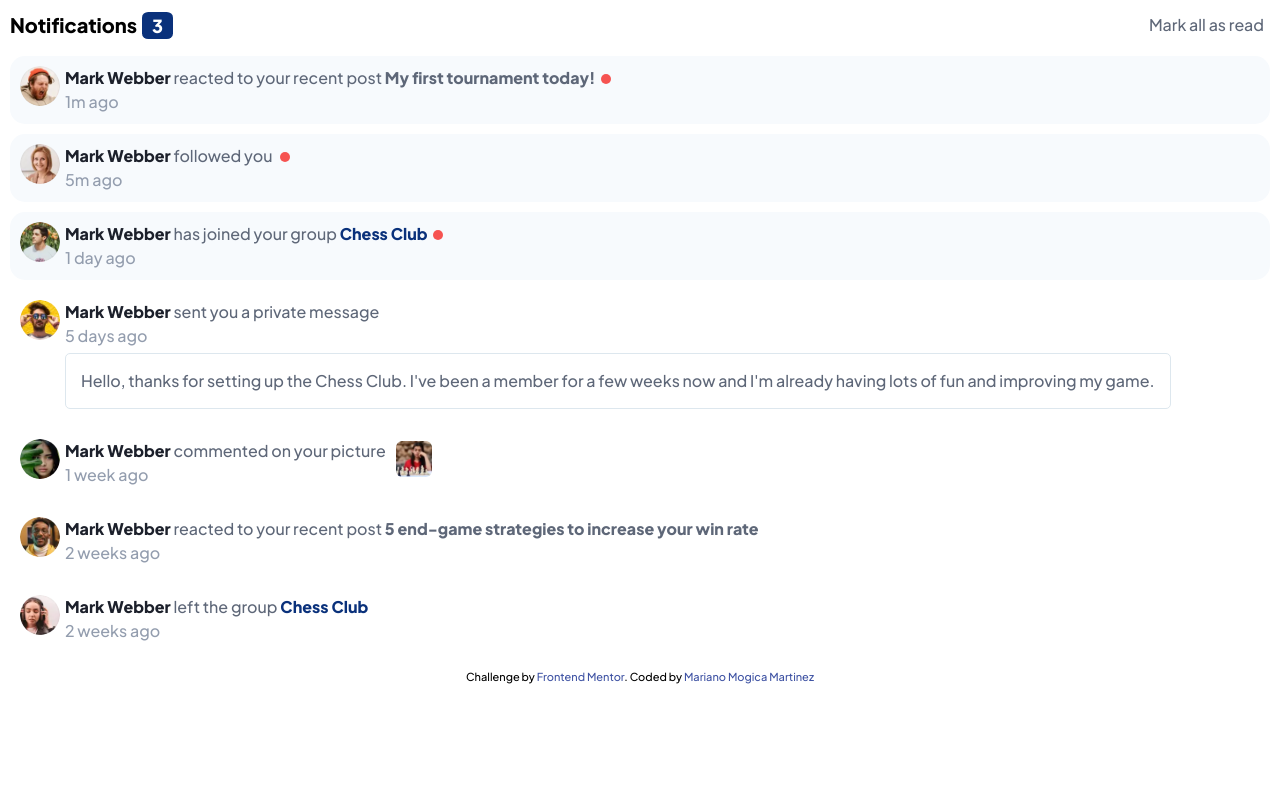
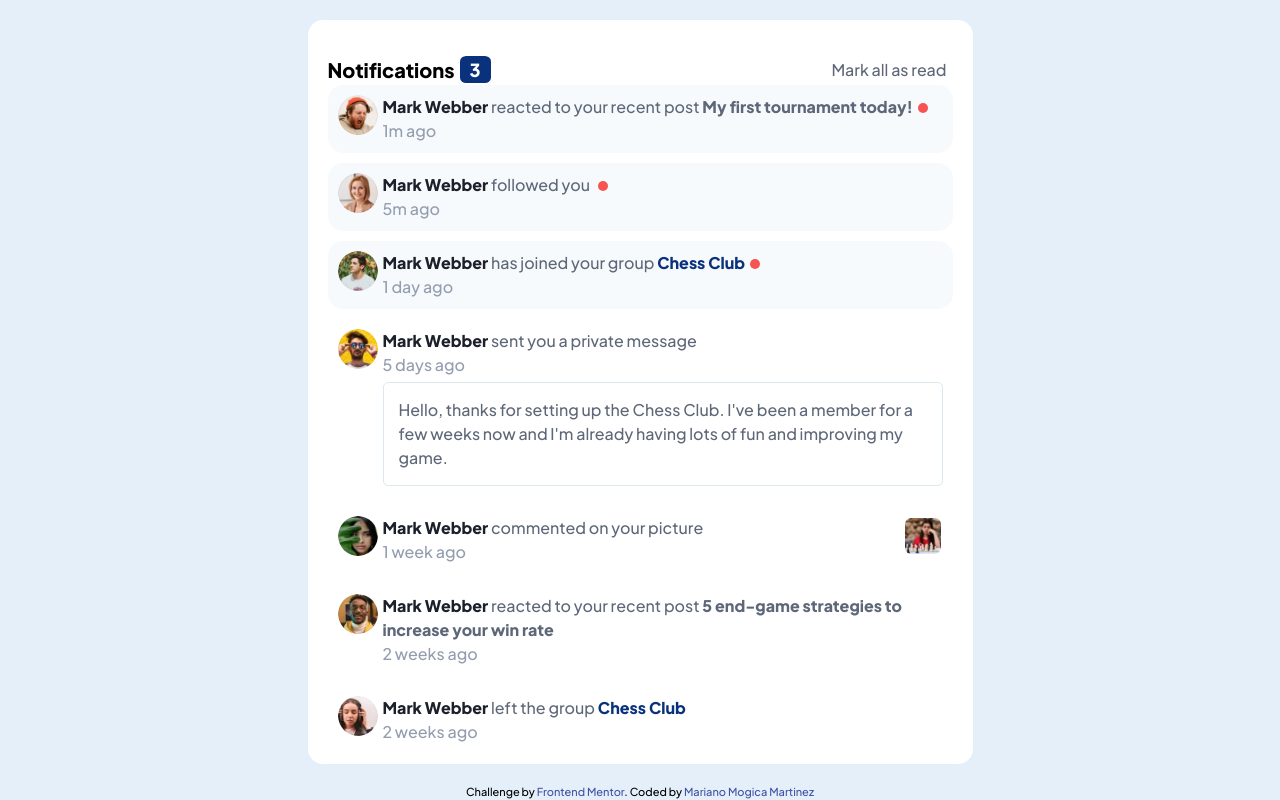
Before and after one commit to Mariano7M/fm-notifications-page, a React (Vite) app: page / in a window 1280 px wide. Built offline with nearby package versions, Linux system fonts and the light colour scheme.

Commit message:
Feat: Adding styles for desktop devices

```diff
--- a/src/App.css
+++ b/src/App.css
@@ -1,3 +1,10 @@
 .app {
-	padding: 10px;
+	min-height: 100vh;
+	height: auto;
+	display: flex;
+	flex-direction: column;
+	justify-content: space-between;
+	align-items: center;
+	align-content: center;
+	gap: 20px;
 }
--- a/src/App.jsx
+++ b/src/App.jsx
@@ -1,106 +1,11 @@
+import Notifications from './components/Notifications'
 import Footer from './components/Footer'
-import NotificationList from './components/NotificationsList'
-import NotificationHeader from './components/NotificationHeader'
 import './App.css'
-import { useState } from 'react'
-
-const initialNotifications = [
-	{
-		id: '01',
-		profilePicture: 'avatar-mark-webber.webp',
-		user: 'Mark Webber',
-		type: 'REACTION_TO_POST',
-		postName: 'My first tournament today!',
-		date: '1m ago',
-		isRead: false,
-	},
-	{
-		id: '02',
-		profilePicture: 'avatar-angela-gray.webp',
-		user: 'Angela Gray',
-		type: 'NEW_FOLLOWER',
-		date: '5m ago',
-		isRead: false,
-	},
-	{
-		id: '03',
-		profilePicture: 'avatar-jacob-thompson.webp',
-		user: 'Jacob Thompson',
-		type: 'USER_JOIN_GROUP',
-		groupName: 'Chess Club',
-		date: '1 day ago',
-		isRead: false,
-	},
-	{
-		id: '04',
-		profilePicture: 'avatar-rizky-hasanuddin.webp',
-		user: 'Rizky Hasanuddin',
-		type: 'PRIVATE_MESSAGE',
-		message:
-			"Hello, thanks for setting up the Chess Club. I've been a member for a few weeks now and I'm already having lots of fun and improving my game.",
-		date: '5 days ago',
-		isRead: true,
-	},
-	{
-		id: '05',
-		profilePicture: 'avatar-kimberly-smith.webp',
-		user: 'Kimberly Smith',
-		type: 'COMMENT_ON_PICTURE',
-		picture: 'image-chess.webp',
-		date: '1 week ago',
-		isRead: true,
-	},
-	{
-		id: '06',
-		profilePicture: 'avatar-nathan-peterson.webp',
-		user: 'Nathan Peterson',
-		type: 'REACTION_TO_POST',
-		postName: '5 end-game strategies to increase your win rate',
-		date: '2 weeks ago',
-		isRead: true,
-	},
-	{
-		id: '07',
-		profilePicture: 'avatar-anna-kim.webp',
-		user: 'Anna Kim',
-		type: 'USER_LEFT_GROUP',
-		groupName: 'Chess Club',
-		date: '2 weeks ago',
-		isRead: true,
-	},
-]
 
 function App() {
-	const [notifications, setNotifications] = useState(initialNotifications)
-	const newNotificationsCount = notifications.filter(
-		notification => !notification.isRead
-	).length
-
-	function handleMarkAsRead() {
-		setNotifications(currentState => {
-			return currentState.map(notification => {
-				if (!notification.isRead) {
-					return {
-						...notification,
-						isRead: true,
-					}
-				}
-				return notification
-			})
-		})
-	}
-
 	return (
 		<div className='app'>
-			<div className='app__notifications'>
-				<NotificationHeader
-					notificationsCount={newNotificationsCount}
-					handleMarkAsRead={handleMarkAsRead}
-				/>
-				<main>
-					<NotificationList notifications={notifications} />
-				</main>
-			</div>
+			<Notifications />
 			<Footer />
 		</div>
 	)
--- a/src/components/NotificationItem.css
+++ b/src/components/NotificationItem.css
@@ -29,12 +29,15 @@
 	display: flex;
 	flex-direction: row;
 	align-items: flex-start;
+	width: 100%;
+	align-content: space-between;
 	gap: 5px;
 }
 
 .notification-item__main-content {
 	display: flex;
 	flex-direction: column;
+	flex: 1 1 auto;
 	gap: 5px;
 }
 
--- a/src/components/NotificationItem.jsx
+++ b/src/components/NotificationItem.jsx
@@ -3,11 +3,6 @@ import './NotificationItem.css'
 import { NOTIFICATIONS_TYPE, getNotificationTitle } from '../notificationsType'
 
 export default function NotificationItem({ notificationItem }) {
-	console.log(
-		'🚀 ~ file: NotificationItem.jsx:4 ~ NotificationItem ~ notificationItem:',
-		notificationItem
-	)
-
 	return (
 		<li
 			className={`notification-item ${
--- /dev/null
+++ b/src/components/Notifications.css
@@ -0,0 +1,18 @@
+.notifications {
+	margin-top: 10px;
+	padding: 10px;
+	background-color: rgb(var(--clr-white));
+	display: flex;
+	flex-direction: column;
+	justify-content: center;
+}
+
+@media (min-width: 456px) {
+	.notifications {
+		margin-top: 20px;
+		padding: 25px 20px 0 20px;
+		border-radius: 15px;
+		max-width: 665px;
+		flex-grow: 1;
+	}
+}
--- /dev/null
+++ b/src/components/Notifications.jsx
@@ -0,0 +1,100 @@
+import { useState } from 'react'
+import NotificationHeader from './NotificationHeader'
+import NotificationsList from './NotificationsList'
+
+import './Notifications.css'
+
+const initialNotifications = [
+	{
+		id: '01',
+		profilePicture: 'avatar-mark-webber.webp',
+		user: 'Mark Webber',
+		type: 'REACTION_TO_POST',
+		postName: 'My first tournament today!',
+		date: '1m ago',
+		isRead: false,
+	},
+	{
+		id: '02',
+		profilePicture: 'avatar-angela-gray.webp',
+		user: 'Angela Gray',
+		type: 'NEW_FOLLOWER',
+		date: '5m ago',
+		isRead: false,
+	},
+	{
+		id: '03',
+		profilePicture: 'avatar-jacob-thompson.webp',
+		user: 'Jacob Thompson',
+		type: 'USER_JOIN_GROUP',
+		groupName: 'Chess Club',
+		date: '1 day ago',
+		isRead: false,
+	},
+	{
+		id: '04',
+		profilePicture: 'avatar-rizky-hasanuddin.webp',
+		user: 'Rizky Hasanuddin',
+		type: 'PRIVATE_MESSAGE',
+		message:
+			"Hello, thanks for setting up the Chess Club. I've been a member for a few weeks now and I'm already having lots of fun and improving my game.",
+		date: '5 days ago',
+		isRead: true,
+	},
+	{
+		id: '05',
+		profilePicture: 'avatar-kimberly-smith.webp',
+		user: 'Kimberly Smith',
+		type: 'COMMENT_ON_PICTURE',
+		picture: 'image-chess.webp',
+		date: '1 week ago',
+		isRead: true,
+	},
+	{
+		id: '06',
+		profilePicture: 'avatar-nathan-peterson.webp',
+		user: 'Nathan Peterson',
+		type: 'REACTION_TO_POST',
+		postName: '5 end-game strategies to increase your win rate',
+		date: '2 weeks ago',
+		isRead: true,
+	},
+	{
+		id: '07',
+		profilePicture: 'avatar-anna-kim.webp',
+		user: 'Anna Kim',
+		type: 'USER_LEFT_GROUP',
+		groupName: 'Chess Club',
+		date: '2 weeks ago',
+		isRead: true,
+	},
+]
+export default function Notifications() {
+	const [notifications, setNotifications] = useState(initialNotifications)
+	const newNotificationsCount = notifications.filter(
+		notification => !notification.isRead
+	).length
+
+	function handleMarkAsRead() {
+		setNotifications(currentState => {
+			return currentState.map(notification => {
+				if (!notification.isRead) {
+					return {
+						...notification,
+						isRead: true,
+					}
+				}
+				return notification
+			})
+		})
+	}
+	return (
+		<div className='notifications'>
+			<NotificationHeader
+				notificationsCount={newNotificationsCount}
+				handleMarkAsRead={handleMarkAsRead}
+			/>
+			<NotificationsList notifications={notifications} />
+		</div>
+	)
+}
--- a/src/components/NotificationsList.css
+++ b/src/components/NotificationsList.css
@@ -4,4 +4,5 @@
 	display: flex;
 	flex-direction: column;
 	gap: 10px;
+	margin: 0;
 }
--- a/src/index.css
+++ b/src/index.css
@@ -96,8 +96,6 @@ select {
 	--clr-dark-grayish-blue: 94, 103, 120;
 	--clr-very-dark-blue: 28, 32, 43;
 
-	background-color: rgb(var(--clr-white));
-
 	font-synthesis: none;
 	text-rendering: optimizeLegibility;
 	-webkit-font-smoothing: antialiased;
@@ -105,5 +103,21 @@ select {
 	-webkit-text-size-adjust: 100%;
 }
 
+#root {
+	width: 100%;
+	max-width: 1440px;
+	height: auto;
+	display: flex;
+	flex-direction: column;
+	justify-content: space-between;
+	gap: 20px;
+	margin: auto;
+	padding-inline: 10px;
+	background-color: rgb(var(--clr-white));
+}
+
 @media (min-width: 456px) {
+	#root {
+		background-color: rgb(var(--clr-light-grayish-blue-1));
+	}
 }
```
